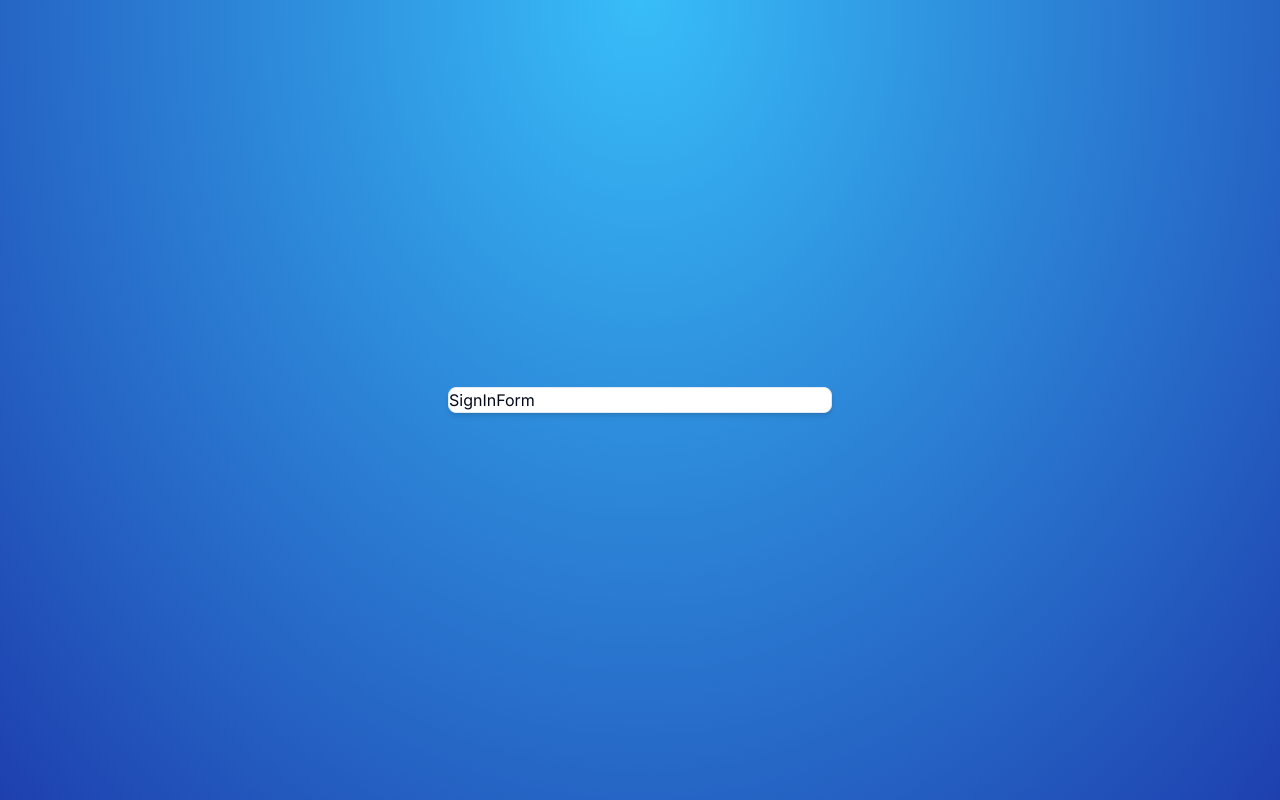
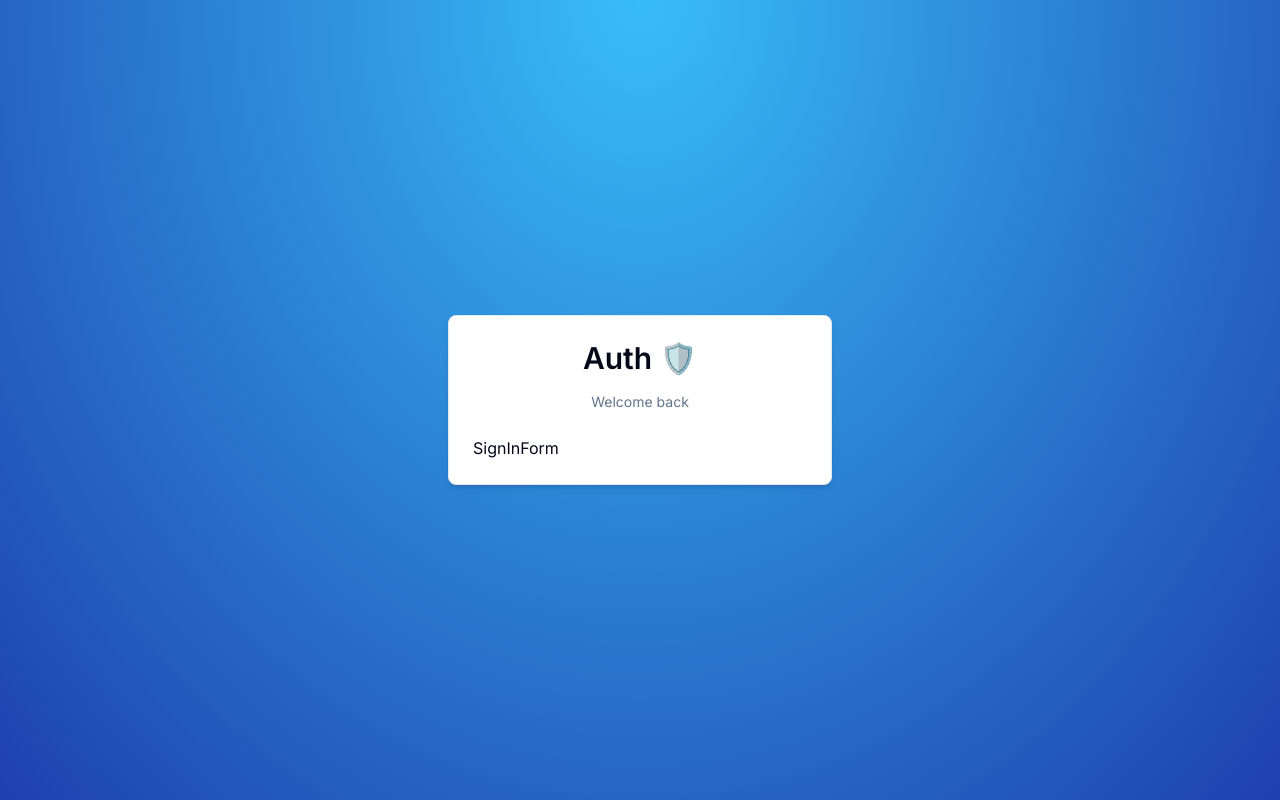
Before and after one commit to DragonSenses/nextjs-auth-starter, a Next.js app: page /auth/signin in a window 1280 px wide. Built offline with nearby package versions, Linux system fonts and the light colour scheme.

Commit message:
feat: Use AuthHeader component in CardWrapper

```diff
--- a/components/auth/CardWrapper.tsx
+++ b/components/auth/CardWrapper.tsx
@@ -2,6 +2,7 @@
 
 import React from 'react';
 
+import AuthHeader from '@/components/auth/AuthHeader';
 import {
   Card,
   CardContent,
@@ -28,7 +29,12 @@ export default function CardWrapper({
 }: CardWrapperProps) {
   return (
     <Card className='w-96 shadow-md'>
-      {children}
+      <CardHeader>
+        <AuthHeader label={headerLabel} />
+      </CardHeader>
+      <CardContent>
+        {children}
+      </CardContent>
     </Card>
   )
 }
```
Also changed, not shown: 1 other file (tests, documents, lock files or other folders).
